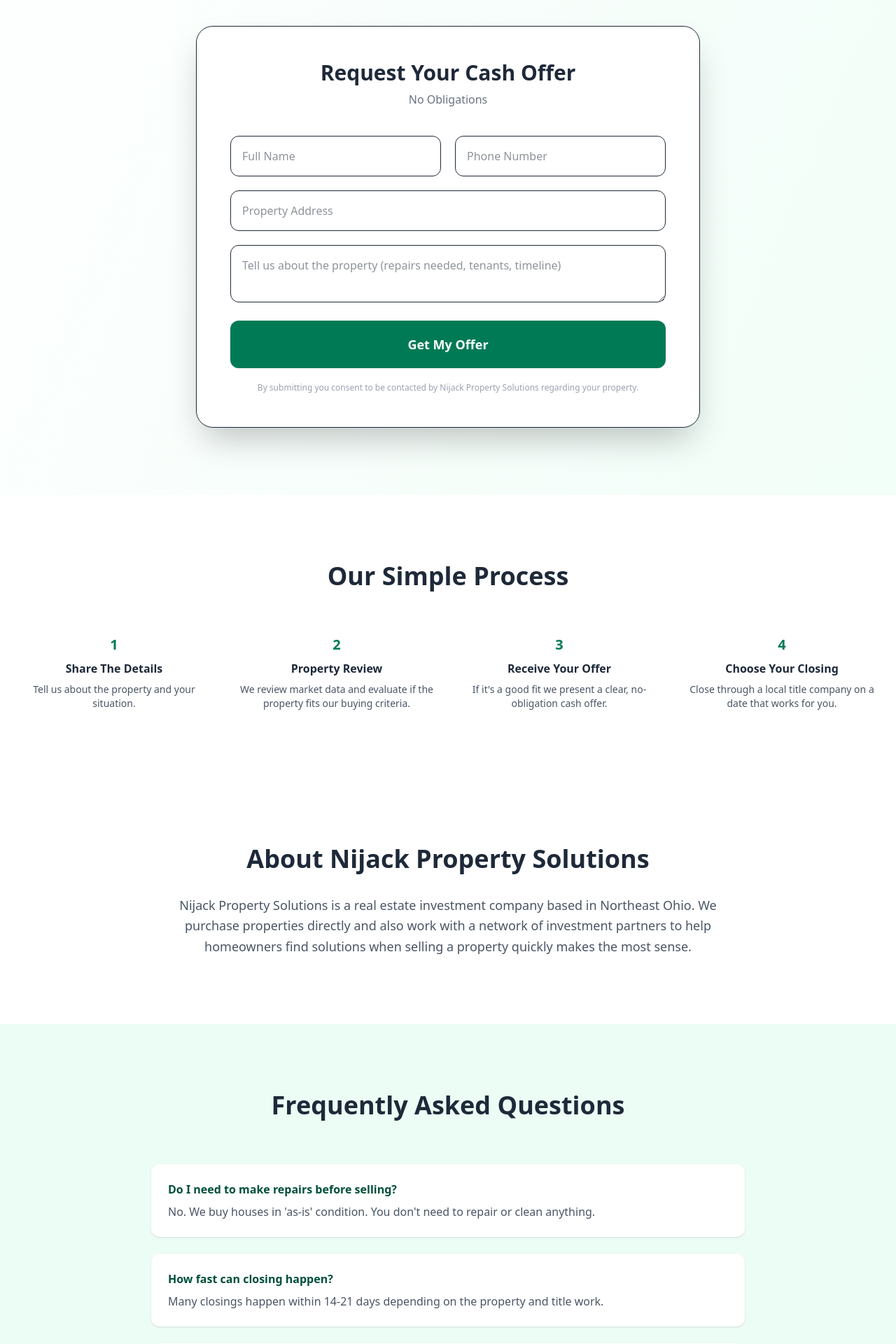
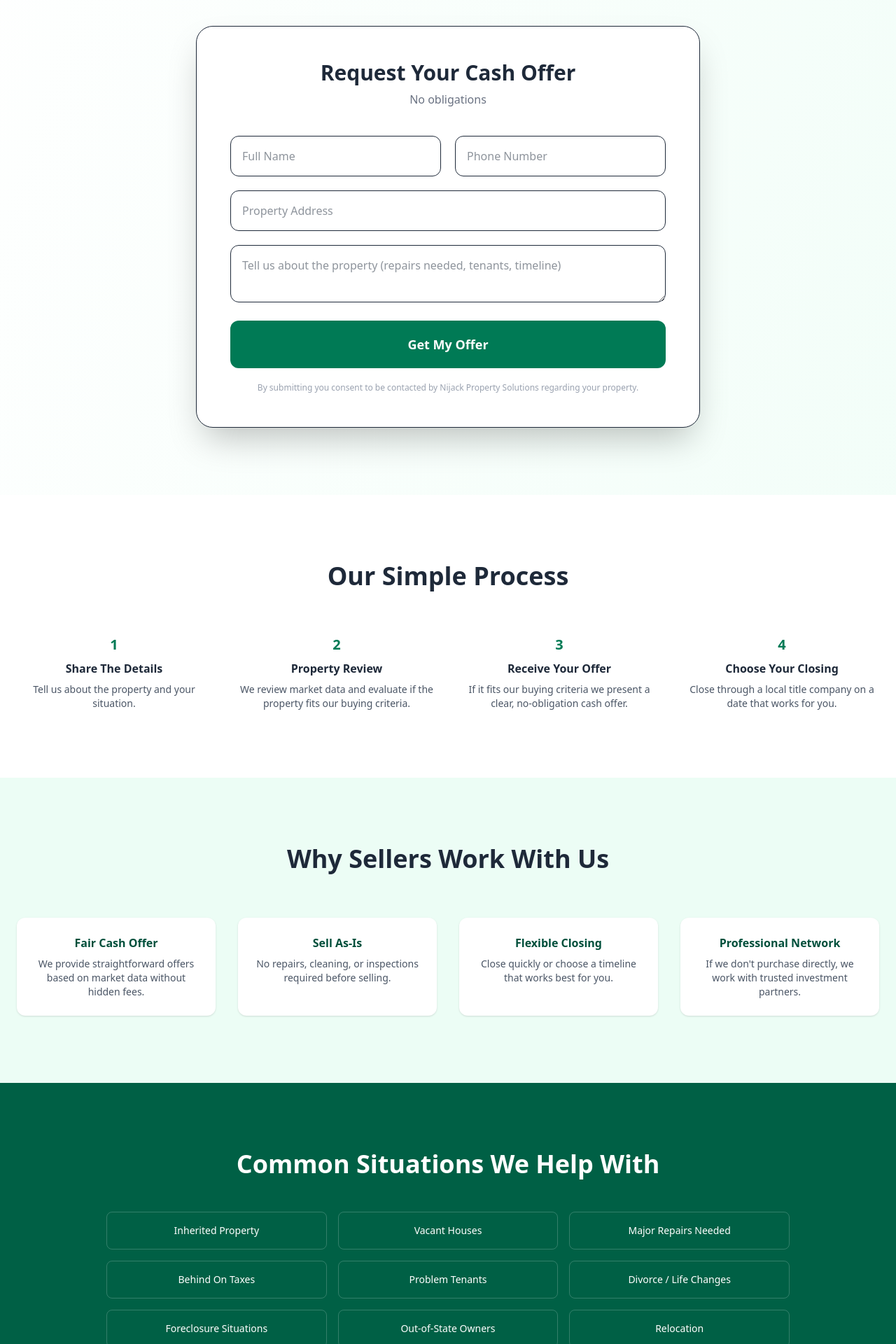
Before and after one commit to nijackacquisitions56/nijack-property-solutions, a React (Vite) app: page / in a window 1280 px wide. Shown: the part 600-2520 px from the top of the page at 70% size. Built offline with nearby package versions, Linux system fonts and the light colour scheme.

Commit message:
Update App.jsx

```diff
--- a/src/App.jsx
+++ b/src/App.jsx
@@ -18,12 +18,12 @@ export default function NijackPropertySolutionsWebsite() {
   const steps = [
     { title: "Share The Details", text: "Tell us about the property and your situation." },
     { title: "Property Review", text: "We review market data and evaluate if the property fits our buying criteria." },
-    { title: "Receive Your Offer", text: "If it's a good fit we present a clear, no-obligation cash offer." },
+    { title: "Receive Your Offer", text: "If it fits our buying criteria we present a clear, no-obligation cash offer." },
     { title: "Choose Your Closing", text: "Close through a local title company on a date that works for you." }
   ];
 
   const faq = [
-    { q: "Do I need to make repairs before selling?", a: "No. We buy houses in 'as-is' condition. You don't need to repair or clean anything." },
+    { q: "Do I need to make repairs before selling?", a: "No. We buy houses in 'as-is' condition. You do not need to repair or clean anything." },
     { q: "How fast can closing happen?", a: "Many closings happen within 14-21 days depending on the property and title work." },
     { q: "What areas do you buy in?", a: "We focus primarily in Ohio and work with investment partners in select markets nationwide." },
     { q: "Are there commissions or fees?", a: "No agent commissions. If we purchase the property there are no traditional listing fees." }
@@ -47,10 +47,15 @@ export default function NijackPropertySolutionsWebsite() {
       {/* HEADER */}
       <header className="sticky top-0 z-50 border-b bg-white/95 backdrop-blur-sm">
         <div className="mx-auto flex max-w-7xl items-center justify-between px-6 py-4">
+
           <div className="flex items-center gap-3">
             <div className="flex h-12 w-12 items-center justify-center rounded-full bg-emerald-700 text-white font-bold text-xl">🏠</div>
+
             <div>
-              <div className="font-bold text-lg text-emerald-900">Nijack Property Solutions</div>
+              <div className="font-bold text-lg text-emerald-900">
+                Nijack Property Solutions
+              </div>
+
               <div className="text-[10px] text-gray-500 uppercase tracking-widest font-semibold">
                 Real Estate Investment Solutions
               </div>
@@ -65,8 +70,10 @@ export default function NijackPropertySolutionsWebsite() {
               Get Offer
             </a>
           </nav>
+
         </div>
       </header>
+
 
       {/* HERO */}
       <section className="mx-auto max-w-7xl px-6 py-16 text-center">
@@ -84,10 +91,11 @@ export default function NijackPropertySolutionsWebsite() {
         </p>
 
         <p className="text-emerald-800 font-bold mb-10">
-          We help homeowners sell quickly — even if the house needs repairs or has difficult circumstances.
+          Even if your property needs repairs or has difficult circumstances.
         </p>
 
         <div className="mb-10 rounded-3xl bg-white p-8 border shadow-xl w-full max-w-md mx-auto">
+
           <p className="text-emerald-900 font-bold text-sm uppercase tracking-widest">
             Speak With Our Acquisition Team
           </p>
@@ -99,19 +107,23 @@ export default function NijackPropertySolutionsWebsite() {
           <p className="text-xs text-gray-400 mt-2 italic">
             Local Ohio Based Investment Company
           </p>
+
         </div>
+
       </section>
 
-      {/* FORM */}
+
+      {/* CONTACT FORM */}
       <section id="contact" className="mx-auto max-w-3xl px-6 pb-24">
 
         <div className="rounded-3xl bg-white p-8 md:p-12 shadow-2xl border">
 
           {!submitted ? (
             <>
+
               <div className="text-center mb-10">
                 <h2 className="text-3xl font-bold">Request Your Cash Offer</h2>
-                <p className="text-gray-500 mt-2">No Obligations</p>
+                <p className="text-gray-500 mt-2">No obligations</p>
               </div>
 
               <form onSubmit={handleSubmit} className="space-y-5">
@@ -152,11 +164,11 @@ export default function NijackPropertySolutionsWebsite() {
                 </button>
 
                 <p className="text-xs text-gray-400 text-center">
-                  By submitting you consent to be contacted by Nijack Property Solutions
-                  regarding your property.
+                  By submitting you consent to be contacted by Nijack Property Solutions regarding your property.
                 </p>
 
               </form>
+
             </>
           ) : (
 
@@ -169,7 +181,7 @@ export default function NijackPropertySolutionsWebsite() {
               </h2>
 
               <p className="text-gray-600">
-                We will review the information and contact you shortly.
+                Our team will review your property and contact you shortly.
               </p>
 
             </div>
@@ -179,6 +191,7 @@ export default function NijackPropertySolutionsWebsite() {
         </div>
 
       </section>
+
 
       {/* HOW IT WORKS */}
       <section id="how" className="bg-white py-24">
@@ -217,6 +230,67 @@ export default function NijackPropertySolutionsWebsite() {
 
       </section>
 
+
+      {/* BENEFITS */}
+      <section className="bg-emerald-50 py-24">
+
+        <div className="mx-auto max-w-7xl px-6 text-center">
+
+          <h2 className="text-4xl font-black mb-16">
+            Why Sellers Work With Us
+          </h2>
+
+          <div className="grid md:grid-cols-4 gap-8">
+
+            {benefits.map((item, i) => (
+
+              <div key={i} className="bg-white p-6 rounded-xl shadow">
+
+                <h3 className="font-bold text-emerald-900 mb-2">
+                  {item.title}
+                </h3>
+
+                <p className="text-gray-600 text-sm">
+                  {item.text}
+                </p>
+
+              </div>
+
+            ))}
+
+          </div>
+
+        </div>
+
+      </section>
+
+
+      {/* SITUATIONS */}
+      <section className="bg-emerald-800 py-24 text-white">
+
+        <div className="mx-auto max-w-5xl px-6 text-center">
+
+          <h2 className="text-4xl font-black mb-12">
+            Common Situations We Help With
+          </h2>
+
+          <div className="grid grid-cols-2 md:grid-cols-3 gap-4">
+
+            {situations.map((s, i) => (
+
+              <div key={i} className="border border-white/20 p-4 rounded-lg text-sm">
+                {s}
+              </div>
+
+            ))}
+
+          </div>
+
+        </div>
+
+      </section>
+
+
       {/* ABOUT */}
       <section id="about" className="bg-white py-24">
 
@@ -227,16 +301,16 @@ export default function NijackPropertySolutionsWebsite() {
           </h2>
 
           <p className="text-gray-600 text-lg leading-relaxed">
-            Nijack Property Solutions is a real estate investment company
-            based in Northeast Ohio. We purchase properties directly and
-            also work with a network of investment partners to help
-            homeowners find solutions when selling a property quickly
-            makes the most sense.
+            Nijack Property Solutions is a real estate investment company based
+            in Northeast Ohio. We purchase properties directly and also work
+            with a trusted network of investment partners to help homeowners
+            find solutions when selling quickly makes the most sense.
           </p>
 
         </div>
 
       </section>
+
 
       {/* FAQ */}
       <section id="faq" className="bg-emerald-50 py-24">
@@ -267,6 +341,42 @@ export default function NijackPropertySolutionsWebsite() {
 
       </section>
 
+
+      {/* PRIVACY POLICY */}
+      <section id="privacy" className="bg-stone-50 py-16 border-t">
+
+        <div className="mx-auto max-w-4xl px-6 text-center">
+
+          <h2 className="text-2xl font-bold mb-8 uppercase tracking-widest">
+            Privacy Policy
+          </h2>
+
+          <div className="space-y-4 text-sm text-gray-600 max-w-2xl mx-auto">
+
+            <p>
+              Nijack Property Solutions respects your privacy. Information
+              submitted through this website is used only to evaluate the
+              property and respond to your inquiry.
+            </p>
+
+            <p>
+              Property information may be reviewed internally or shared with
+              trusted real estate investment partners for evaluation purposes.
+              We do not sell your personal contact information.
+            </p>
+
+            <p>
+              By submitting your information you consent to be contacted
+              regarding your property inquiry.
+            </p>
+
+          </div>
+
+        </div>
+
+      </section>
+
+
       {/* FOOTER */}
       <footer className="bg-white py-12 border-t text-center">
 
@@ -277,6 +387,14 @@ export default function NijackPropertySolutionsWebsite() {
         <p className="text-gray-500 text-sm mb-4">
           Ohio Real Estate Investment Company
         </p>
+
+        <div className="flex justify-center gap-6 text-sm mb-6">
+
+          <a href="#how">Process</a>
+          <a href="#faq">FAQ</a>
+          <a href="#privacy">Privacy Policy</a>
+
+        </div>
 
         <p className="text-xs text-gray-400 max-w-xl mx-auto">
           Nijack Property Solutions is a real estate investment company.
```
